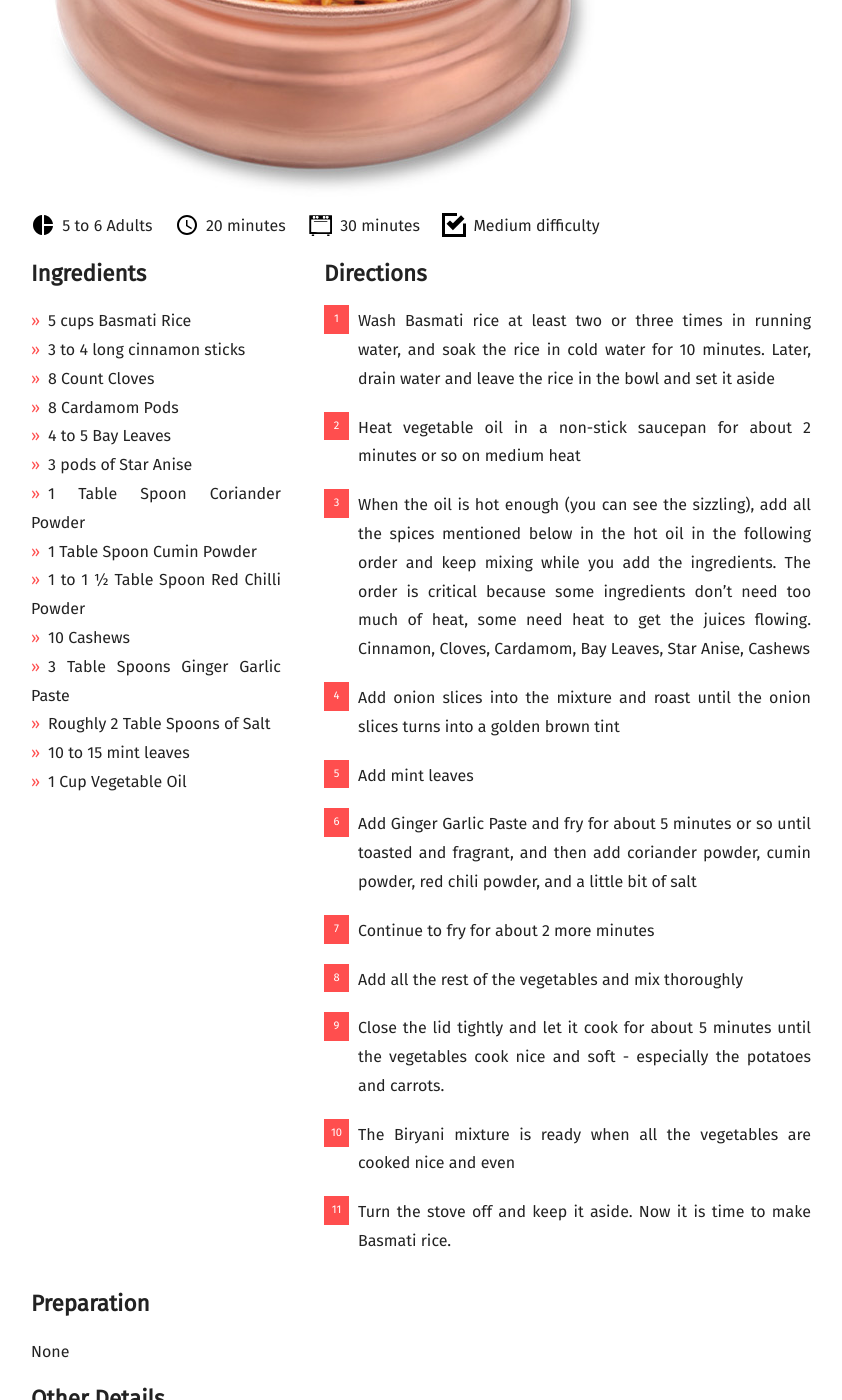
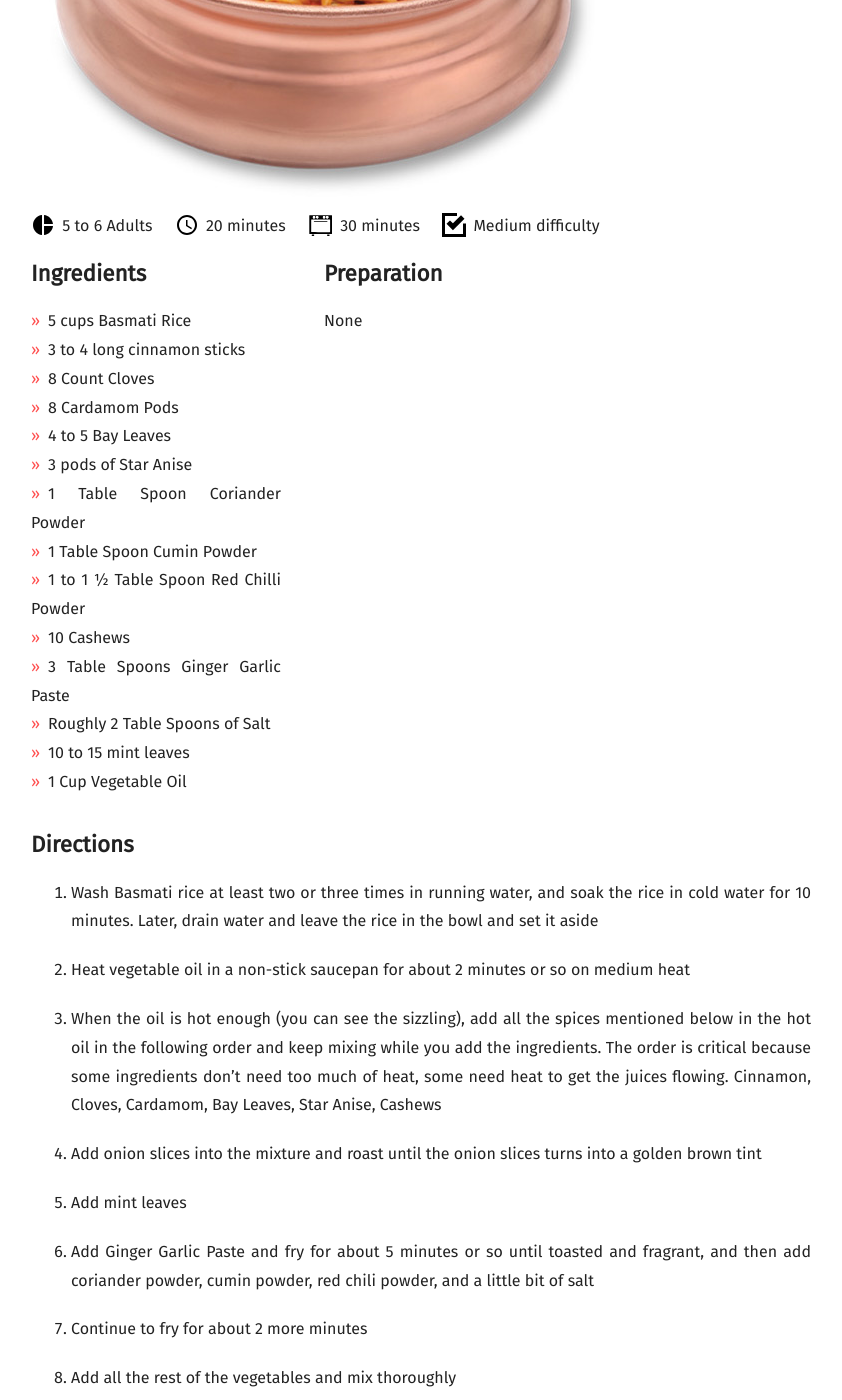
Before and after one commit to mallikasdishes/github.io, a Jekyll site: the page built from _posts/2017-01-05-vegetable-biryani.md, in a window 1280 px wide and 1400 px high, scrolled down 896 px. Shown: the whole window, without its empty margins (59-901 px from the left). Built offline with Jekyll 4.4.1, drawn with Linux system fonts in a browser that asks for light colours; nearby versions of some CDN libraries; some web fonts are replaced; comment, search, counter and statistics services are not loaded.

Commit message:
Update post.html

```diff
--- a/_layouts/post.html
+++ b/_layouts/post.html
@@ -25,14 +25,14 @@ layout: default
 		</div>
 
 		<div class="directions">
-			<h2>Directions</h2>
-			{{ page.recipe.directions_markdown | markdownify }}
+			<h2>Preparation</h2>
+			{{  page.recipe.preparation_details | markdownify }}
 		</div>
 	</div>
 
 	<div class="recipe-body">
-		<h2>Preparation</h2>
-		{{  page.recipe.preparation_details | markdownify }}
+			<h2>Directions</h2>
+			{{ page.recipe.directions_markdown | markdownify }}
 	</div>
 	<div class="recipe-body">
 		<h2>Other Details</h2>
```
